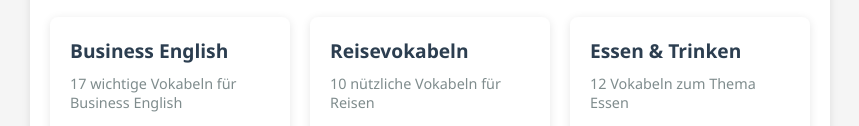
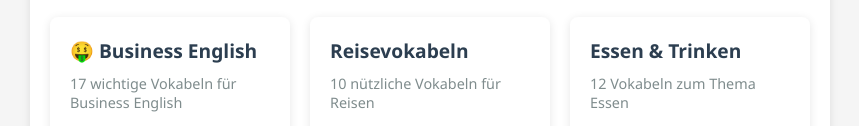
Before and after one commit to n-km/sftb, a plain HTML site: page lfengVOCAB/index.html in a window 1280 px wide. Shown: the part 160-286 px from the top of the page, without its empty margins (210-1069 px from the left). Drawn offline with Linux system fonts and the light colour scheme.

Commit message:
updated business english

```diff
--- a/lfengVOCAB/index.html
+++ b/lfengVOCAB/index.html
@@ -391,7 +391,7 @@
         const vocabularySets = [
             {
                 id: "business-english",
-                title: "Business English",
+                title: "🤑 Business English",
                 description: "17 wichtige Vokabeln für Business English",
                 vocabularyData: [
                     { english: "demeanour", german: "Verhalten", emoji: "🧍" },
```
